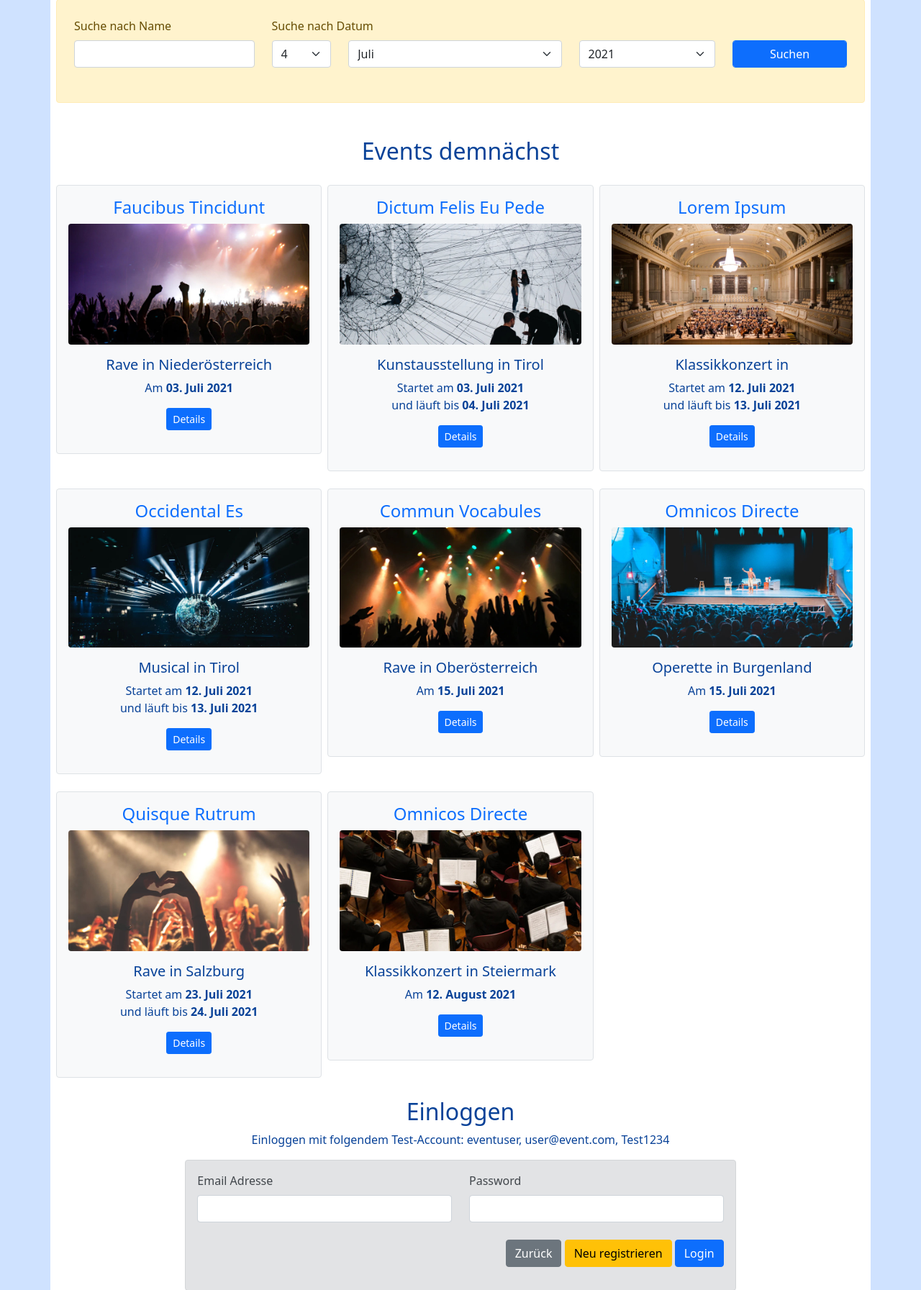
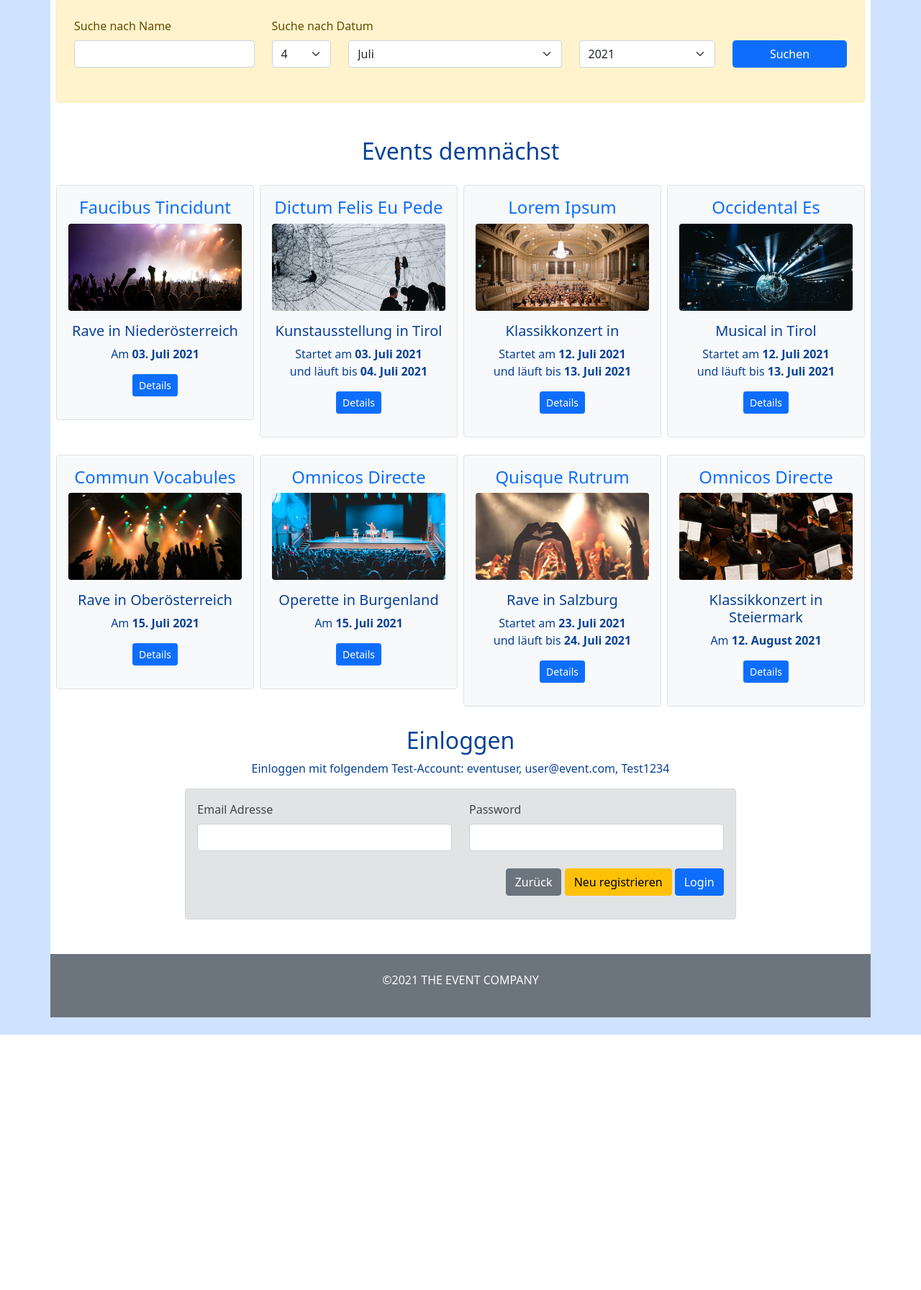
Before and after one commit to mbalabanov/event-mini-projekt, a PHP site: page / in a window 1280 px wide. Shown: the part 716-2509 px from the top of the page at 72% size. After the commit the page ends 2154 px from the top, so only its background shows below. Run offline with PHP 8.4, Linux system fonts and the light colour scheme; data comes from the database, SQL or seed files in the repository.

Commit message:
Changes event cards on frontpage to four in a row

```diff
--- a/index.php
+++ b/index.php
@@ -151,7 +151,7 @@ require_once "include/include_head.php";
             $sql = "SELECT * FROM event WHERE eventStartDatum > $dateToday ORDER BY eventStartDatum ASC LIMIT 8";
             $stmt = $db->query($sql);
             while ($row =  $stmt->fetch()) {
-                echo "<div class='col-md-4 my-2 p-1'>
+                echo "<div class='col-md-3 my-2 p-1'>
                     <div class='border rounded bg-light p-3 text-center'>
                         <h4 class='fw-light'><a href='event-details.php?eventID=$row[eventID]' class='text-decoration-none'>$row[eventName]</a></h4>
                         <p><a href='event-details.php?eventID=$row[eventID]'><img src='img/$row[eventBild]' alt='$row[eventName]' class='img-fluid rounded'/></a></p>
```
